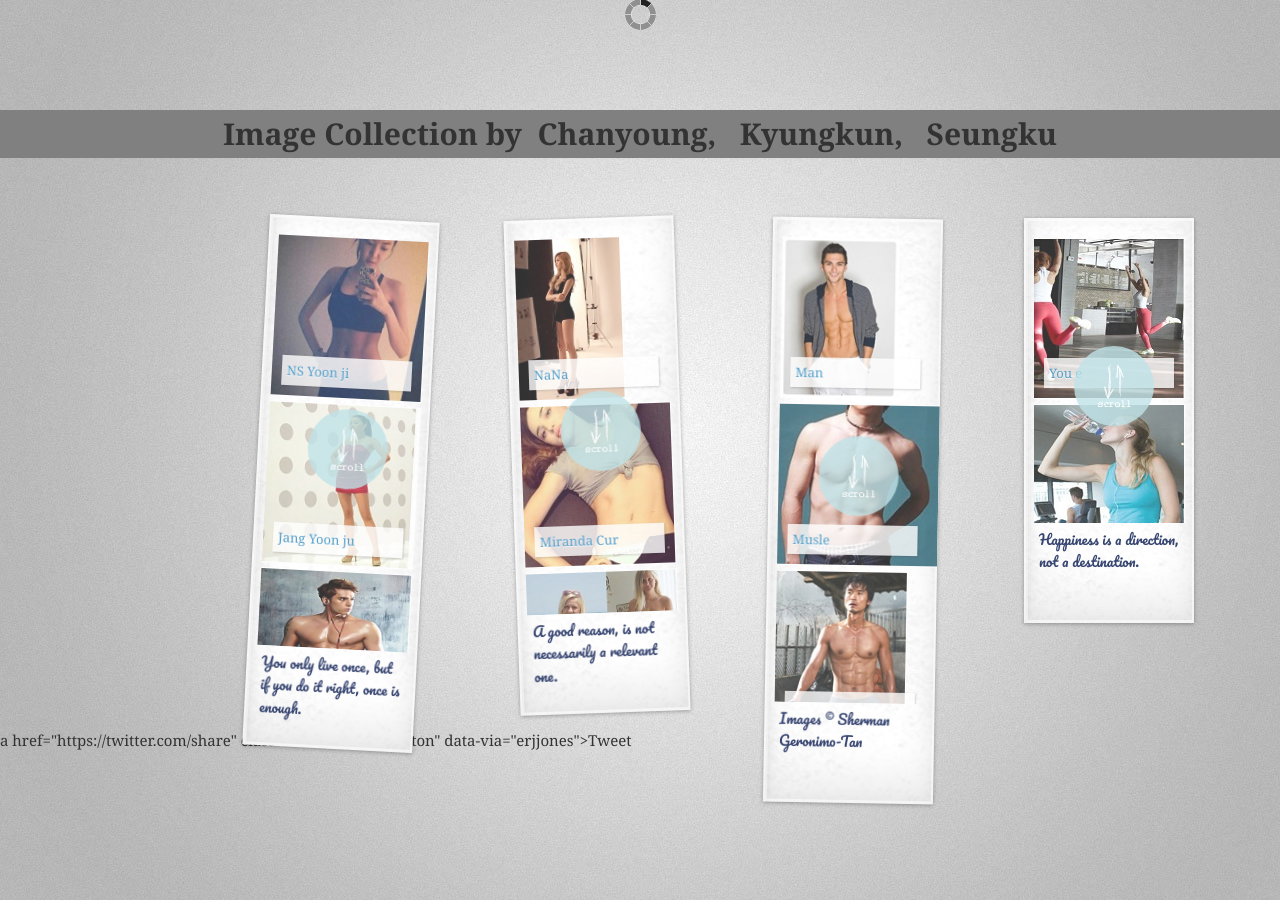
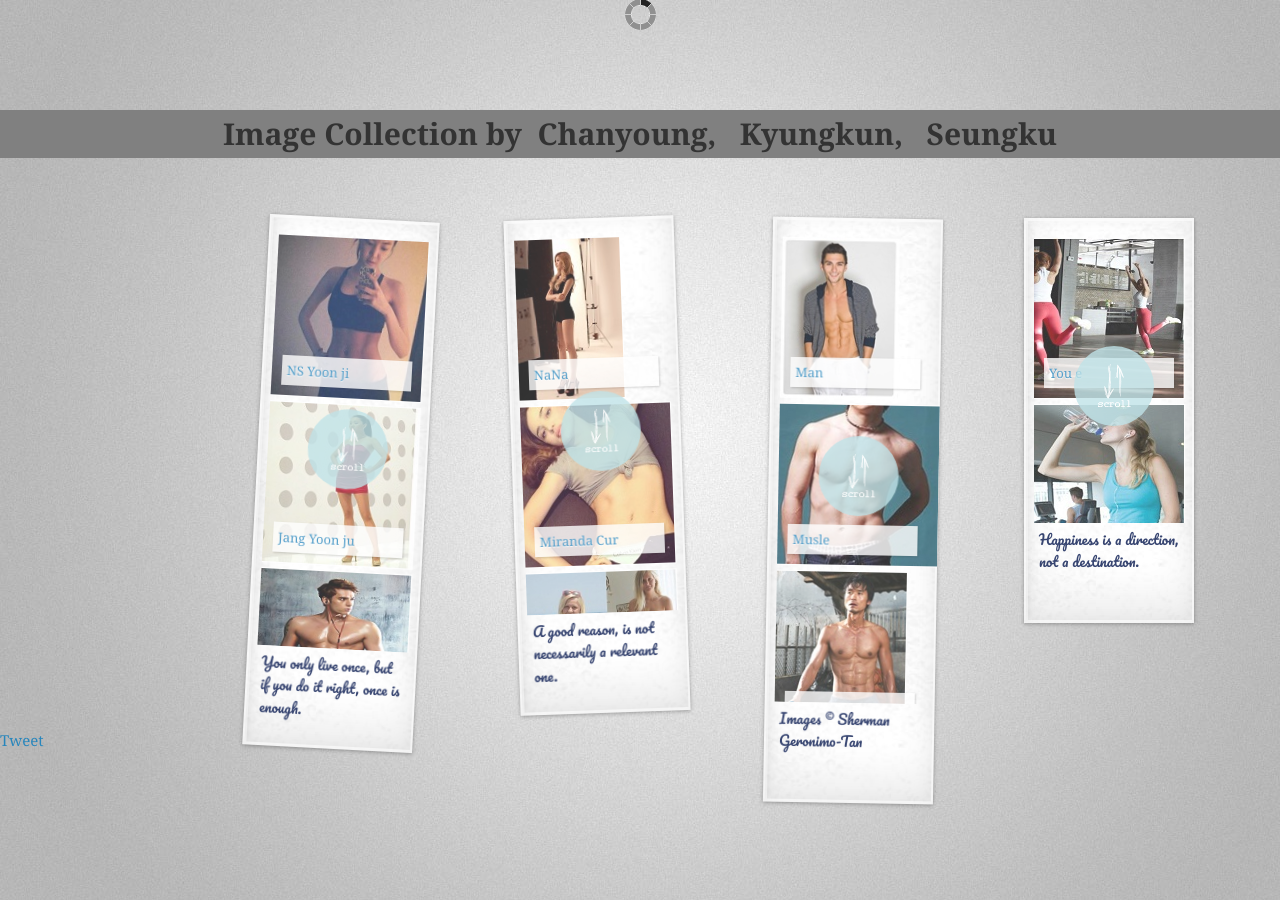
Before and after one commit to cy-p/cy-p.github.com, a Jekyll site: the page index.html, which Jekyll copies as it is, in a window 1280 px wide. Built offline with Jekyll 4.4.1, drawn with Linux system fonts in a browser that asks for light colours; nearby versions of some CDN libraries; some web fonts are replaced; comment, search, counter and statistics services are not loaded.

Commit message:
Update index.html

```diff
--- a/index.html
+++ b/index.html
@@ -156,7 +156,7 @@
 <div id="footer">
 
 
-a href="https://twitter.com/share" class="twitter-share-button" data-via="erjjones">Tweet</a>
+<a href="https://twitter.com/share" class="twitter-share-button" data-via="erjjones">Tweet</a>
 <!-- Put this just before the closing body tag -->
 <script>!function(d,s,id){var js,fjs=d.getElementsByTagName(s)[0];if(!d.getElementById(id)){js=d.createElement(s);js.id=id;js.src="//platform.twitter.com/widgets.js";fjs.parentNode.insertBefore(js,fjs);}}(document,"script","twitter-wjs");
 </script>
```
